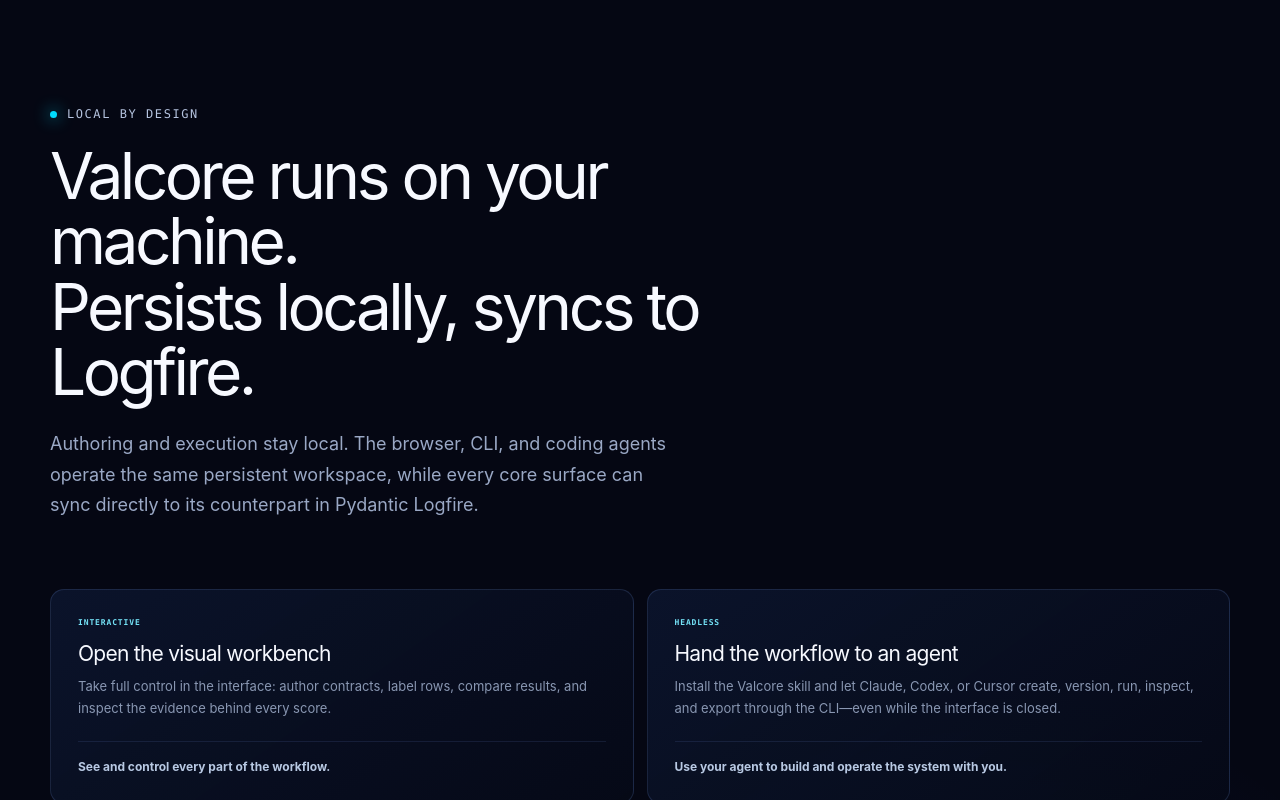
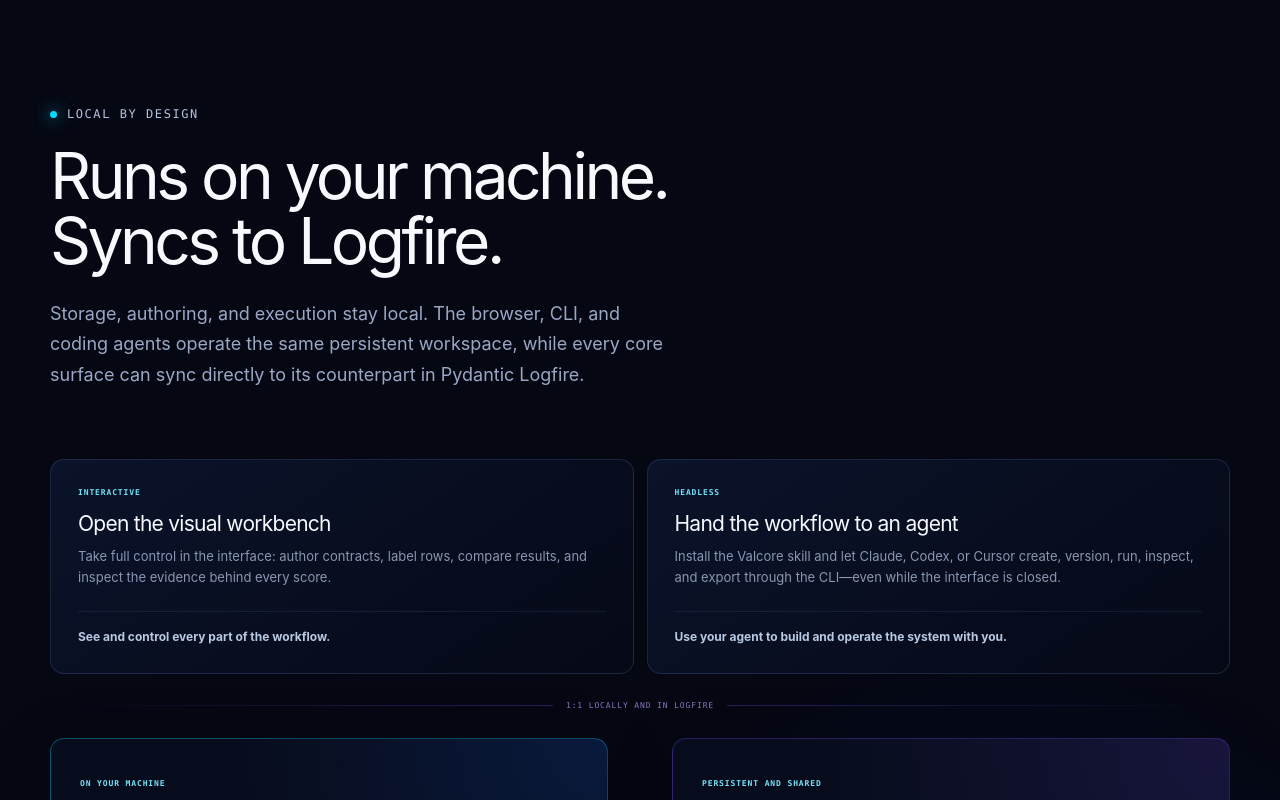
Before and after one commit to duncankmckinnon/valcore-web, a Next.js app: page / in a window 1280 px wide. Shown: the part 1031-1831 px from the top of the page. Built offline with nearby package versions, Linux system fonts and the light colour scheme.

Commit message:
clean header

```diff
--- a/app/page.tsx
+++ b/app/page.tsx
@@ -77,9 +77,9 @@
       <section className="local-story shell" aria-labelledby="local-heading">
         <header className="section-heading compact-heading">
           <div className="eyebrow"><span /> Local by design</div>
-          <h2 id="local-heading">Valcore runs on your machine.<br />Persists locally, syncs to Logfire.</h2>
+          <h2 id="local-heading">Runs on your machine.<br />Syncs to Logfire.</h2>
           <p>
-            Authoring and execution stay local. The browser, CLI, and coding agents operate
+            Storage, authoring, and execution stay local. The browser, CLI, and coding agents operate
             the same persistent workspace, while every core surface can sync directly to its
             counterpart in Pydantic Logfire.
           </p>
```
